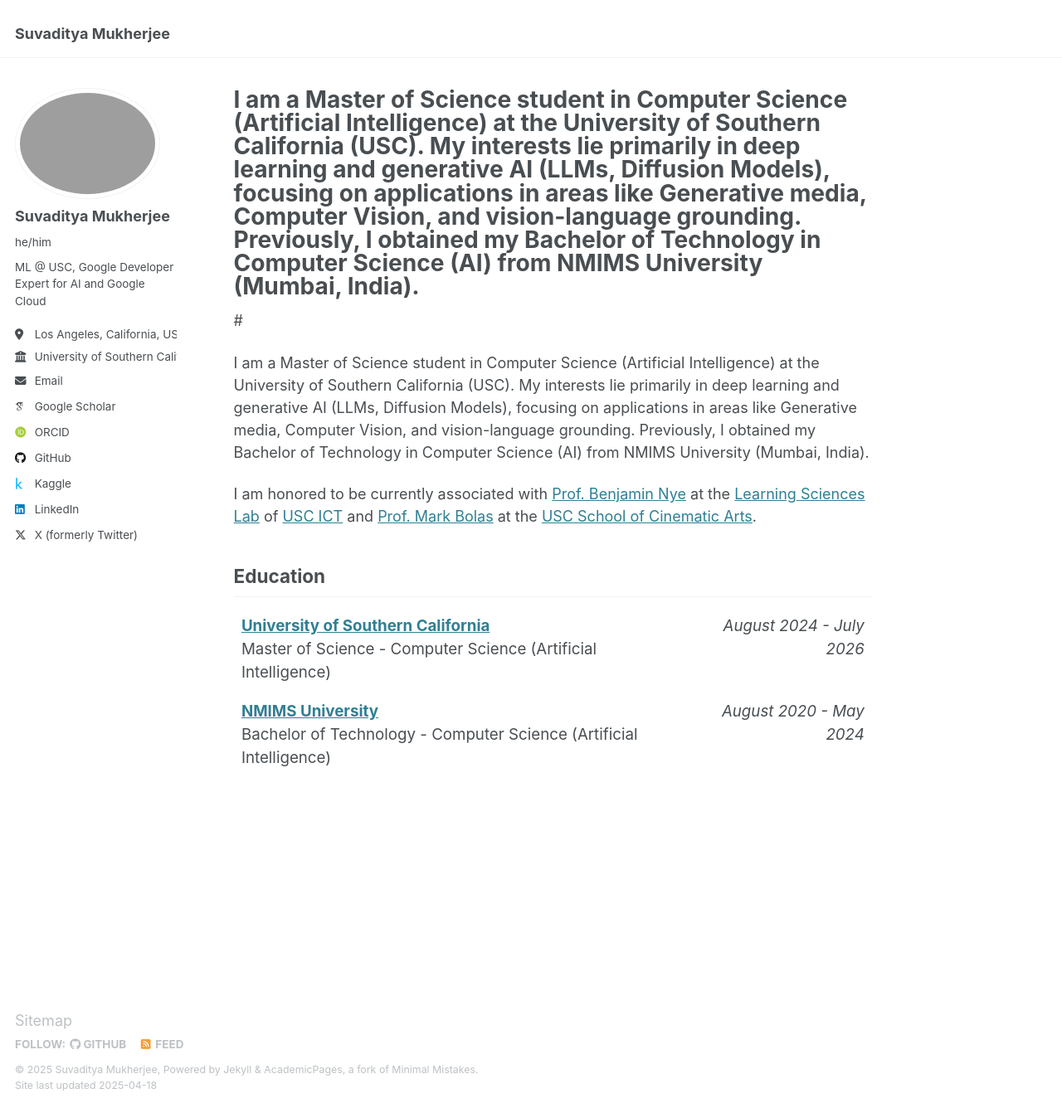
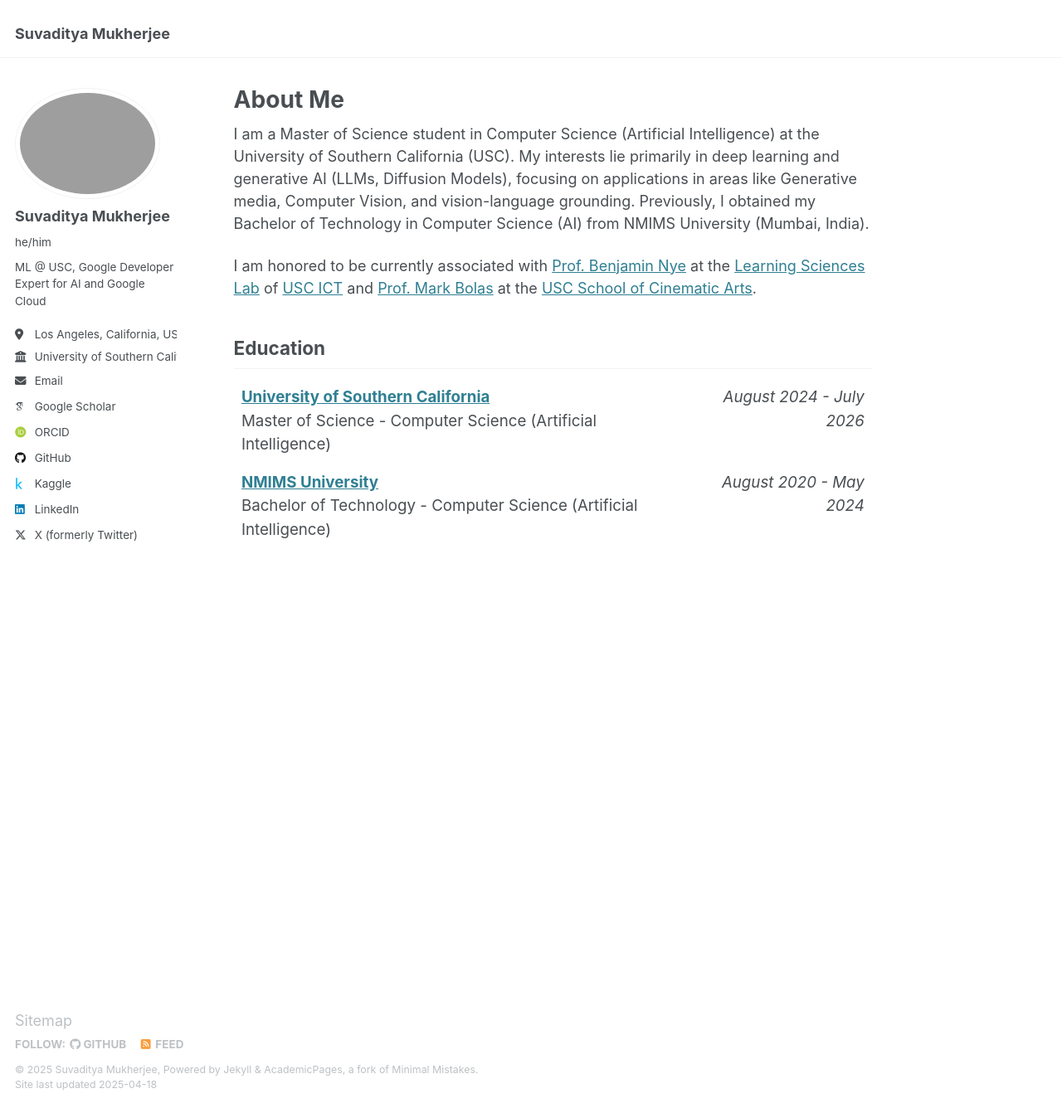
Before and after one commit to suvadityamuk/research-website, a Jekyll site: the page built from _pages/about.md, in a window 1280 px wide and 1336 px high. Shown: the whole window at 83% size. Built offline with Jekyll 4.4.1, drawn with Linux system fonts in a browser that asks for light colours; some web fonts are replaced; our own code applies the rules of GitHub Pages for plain Markdown files; some of the changed lines change nothing that is shown.

Commit message:
chore: update intro page for headers
Signed-off-by: Suvaditya Mukherjee <suvadityamuk@gmail.com>

```diff
--- a/_pages/about.md
+++ b/_pages/about.md
@@ -1,13 +1,13 @@
 ---
 permalink: /
-# title: "Academic Pages is a ready-to-fork GitHub Pages template for academic personal websites"
+title: "About Me"
 author_profile: true
 redirect_from:
   - /about/
   - /about.html
 ---
 
-#
+<!-- # About Me -->
 
 I am a Master of Science student in Computer Science (Artificial Intelligence) at the University of Southern California (USC). My interests lie primarily in deep learning and generative AI (LLMs, Diffusion Models), focusing on applications in areas like Generative media, Computer Vision, and vision-language grounding. Previously, I obtained my Bachelor of Technology in Computer Science (AI) from NMIMS University (Mumbai, India).
 
```
